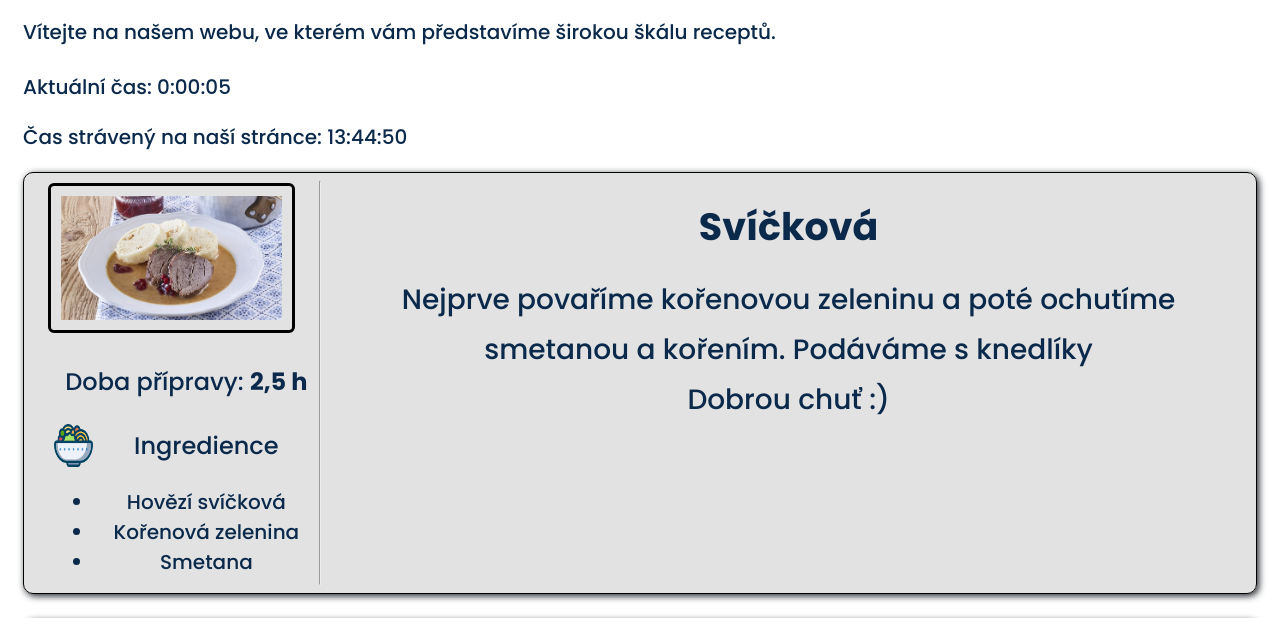
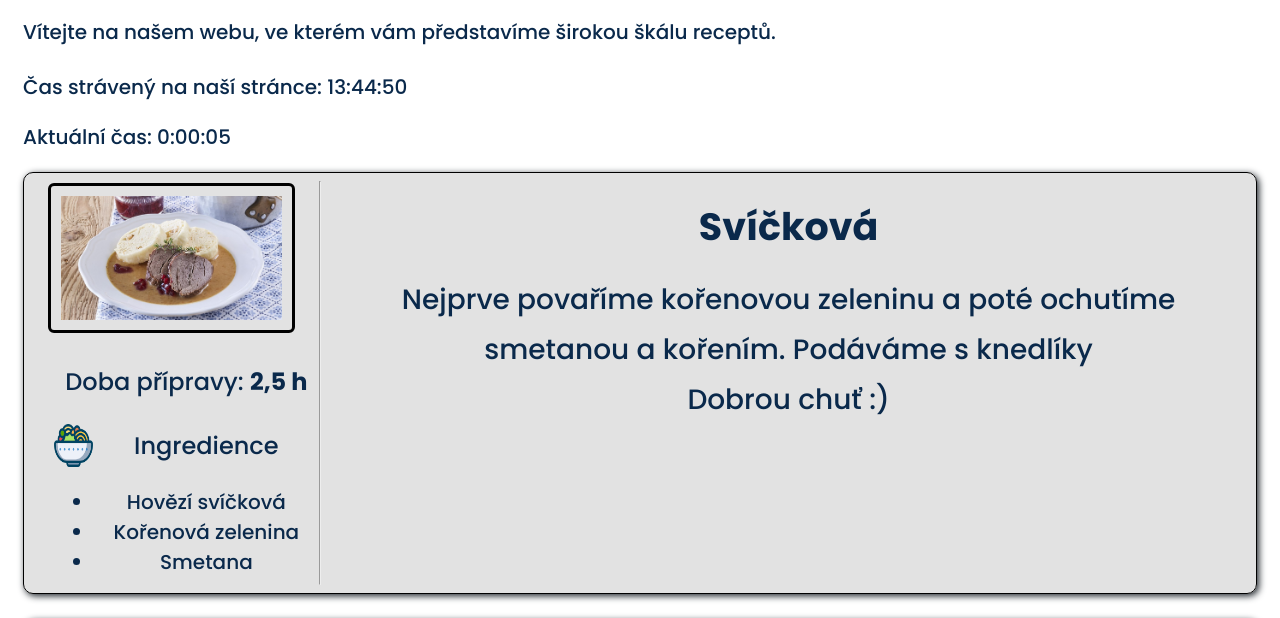
Before and after one commit to jankoncicky/Receptar, a plain HTML site: page index.html in a window 1280 px wide. Shown: the part 103-721 px from the top of the page. Drawn offline with Linux system fonts and the light colour scheme.

Commit message:
adamovo upgrade

```diff
--- a/index.html
+++ b/index.html
@@ -26,8 +26,8 @@
     </header>
     <main class="welcome">
         <p class="nadpisystranky">Vítejte na našem webu, ve kterém vám představíme širokou škálu receptů.</p>
-        <p id="cas3">Aktuální čas:</p>
-        <p id="cas2">Čas strávený na naší stránce:</p>
+        <p id="cas2">Aktuální čas:</p>
+        <p id="cas3">Čas strávený na naší stránce:</p>
         <article class="recept" id="animace" onClick ="window.location = 'https://www.toprecepty.cz/recept/2856-svickova-na-smetane/'">
             <section>
                 <img src="./Fotky/JVE86e8bc_31835_102388834.jpg" alt="svickova" class="vlevo">
```
